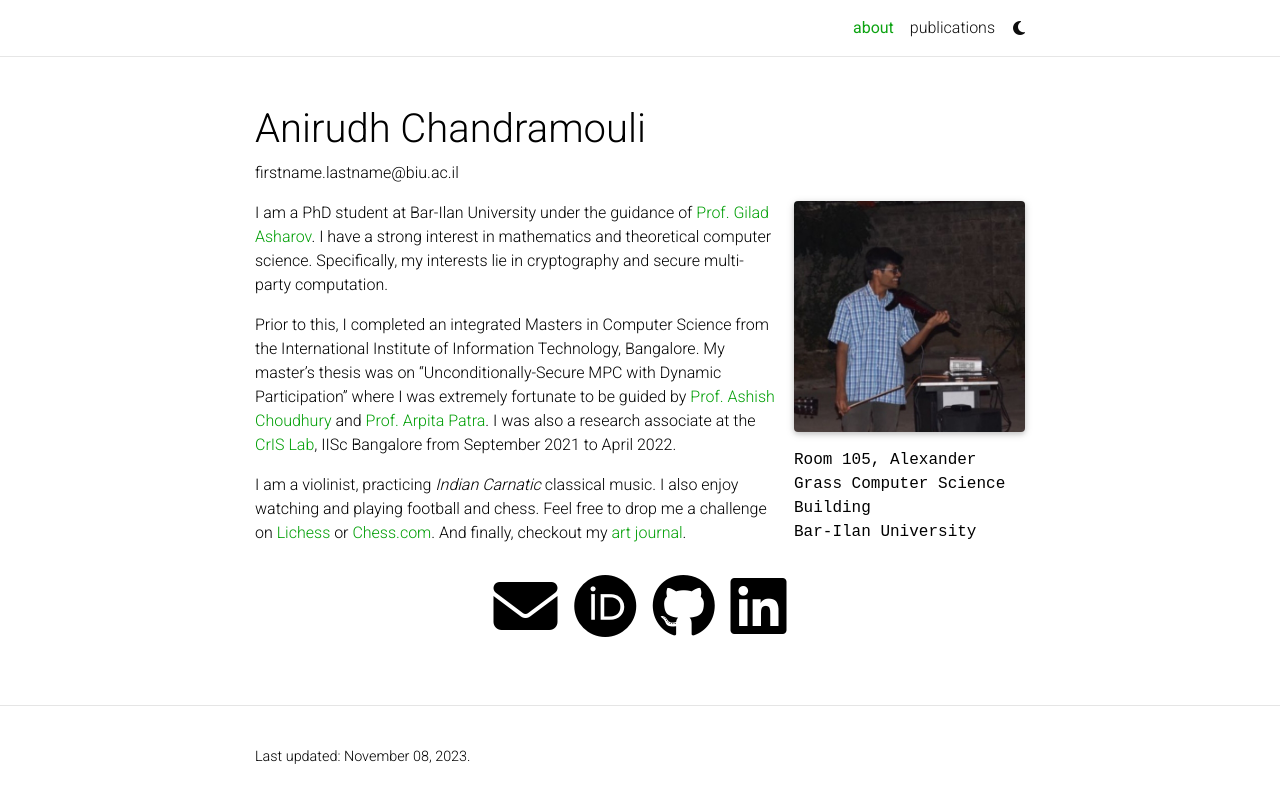
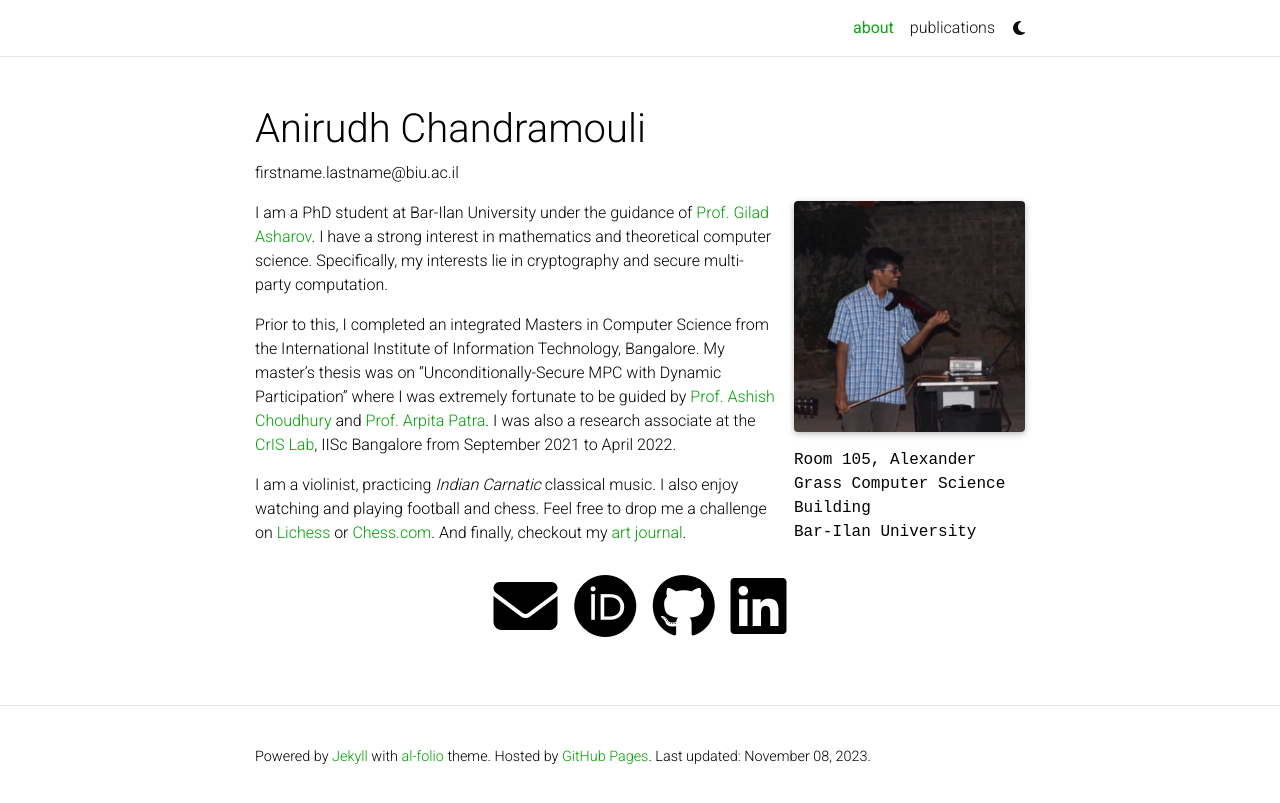
Before and after one commit to Anirudh-C/Anirudh-C.github.io, a Jekyll site: the page built from _pages/about.md, in a window 1280 px wide. Shown: the top 803 px of the page. Built offline with Jekyll 4.4.1, drawn with Linux system fonts in a browser that asks for light colours; full-size pictures stand in for the smaller copies a plugin makes; some web fonts are replaced; comment, search, counter and statistics services are not loaded; a style sheet for code colours, icons or effects is not loaded.

```diff
--- a/_config.yml
+++ b/_config.yml
@@ -8,7 +8,9 @@ middle_name:
 last_name: Chandramouli
 email: anirudh.chandramouli@biu.ac.il
 description: # the ">" symbol means to ignore newlines until "footer_text:"
-footer_text:
+footer_text: >
+  Powered by <a href="https://jekyllrb.com/" target="_blank">Jekyll</a> with <a href="https://github.com/alshedivat/al-folio">al-folio</a> theme.
+  Hosted by <a href="https://pages.github.com/" target="_blank">GitHub Pages</a>.
 keywords: # add your own keywords or leave empty
 
 lang: en # the language of your site (for example: en, fr, cn, ru, etc.)
```
